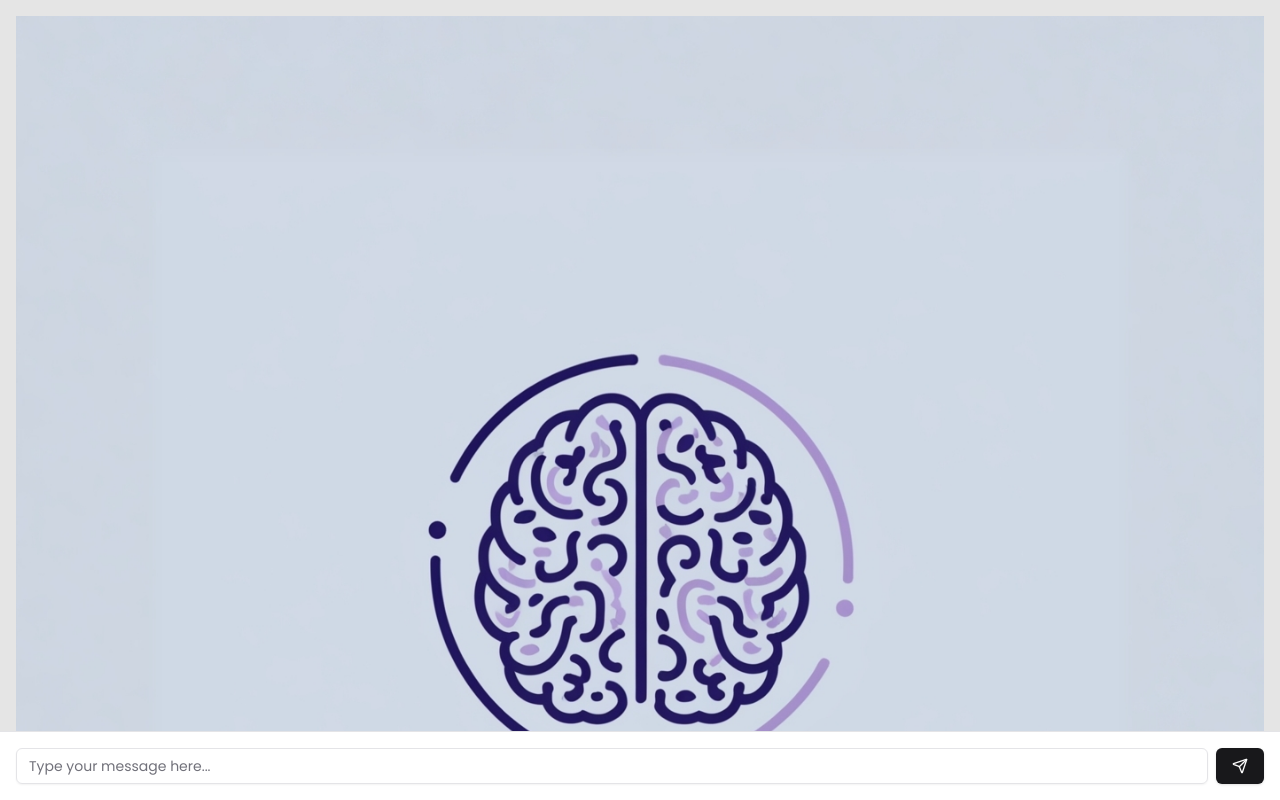
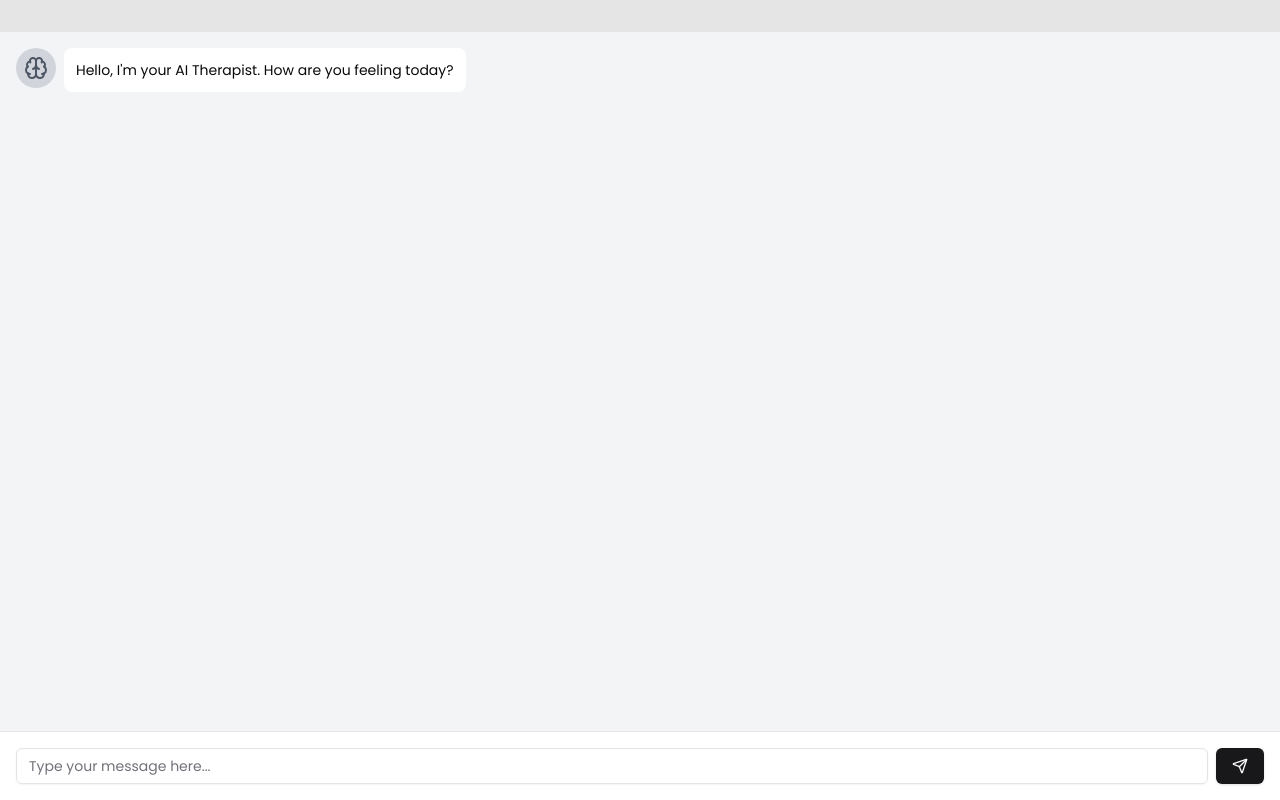
Before and after one commit to TechEvents-BUDS/The-Matrix_Techathon, a Next.js app in the folder client/: page / in a window 1280 px wide. Shown: the top 800 px of the page. Built offline with nearby package versions, Linux system fonts and the light colour scheme; no server answers.

Commit message:
fix image

```diff
--- a/client/components/shared/Header.tsx
+++ b/client/components/shared/Header.tsx
@@ -4,9 +4,7 @@ import { ProfileButton } from "./ProfileButton";
 export const Header = () => {
   return (
     <header className="flex justify-between items-center p-4 bg-neutral-200 shadow-md">
-      <div>
-        <img src="/images/bg.jpg"/>
-      </div>
+      <div></div>
       <div>
         <ProfileButton />
       </div>
```
